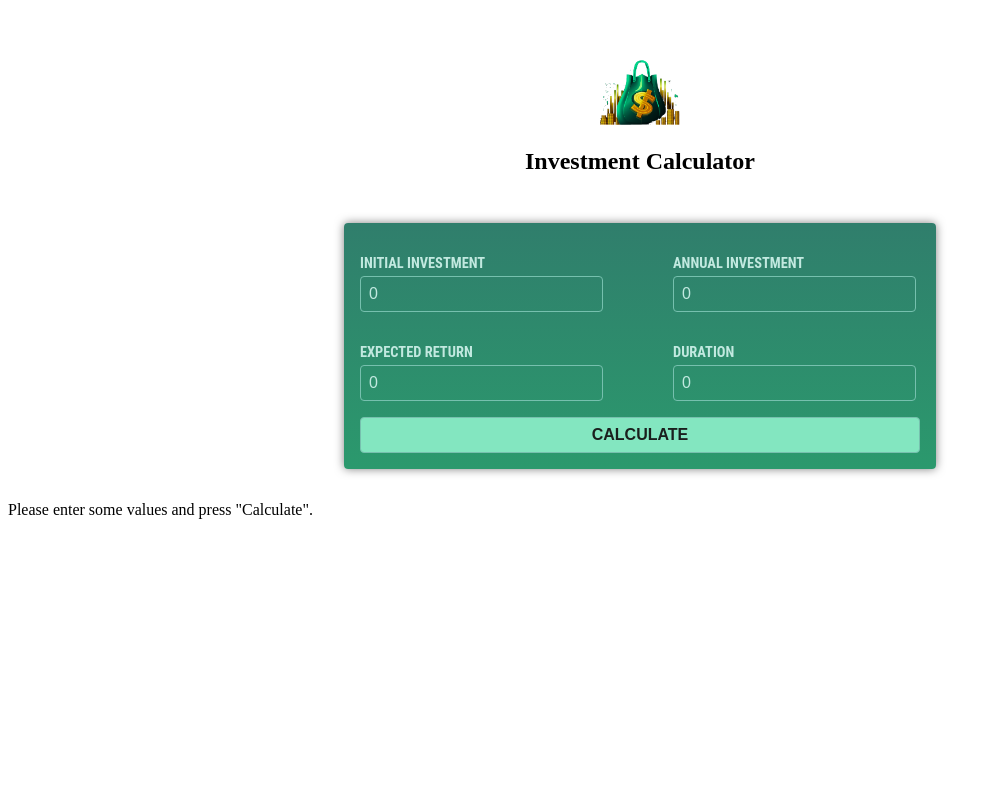
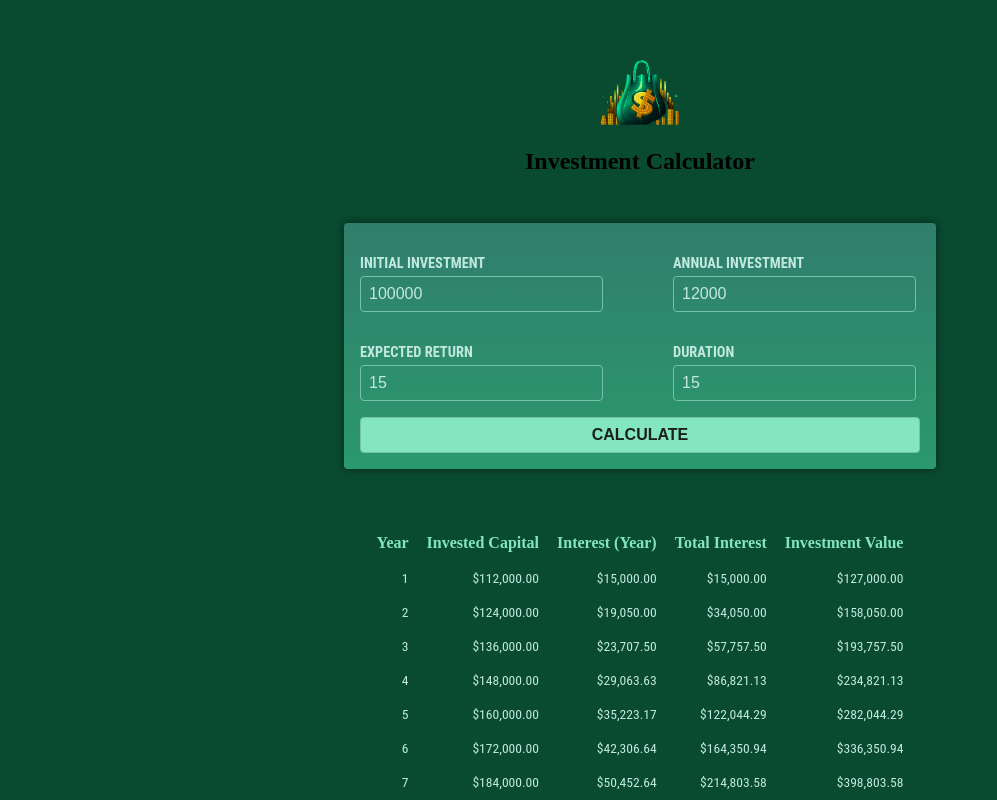
Before and after one commit to sumitmittal-github/angular-investment-calculator-app, an Angular app: page / in a window 1280 px wide. Shown: the top 800 px of the page, without its empty margins (0-997 px from the left). Built offline with nearby package versions, Linux system fonts and the light colour scheme.

Commit message:
passing value from input component -> app component -> result component

```diff
--- a/src/app/app.component.html
+++ b/src/app/app.component.html
@@ -1,5 +1,5 @@
 <app-header/>
 
-<app-user-input/>
+<app-user-input (investmentResultsEvent)="onSubmitUserInput($event)"/>
 
-<app-investment-results/>
+<app-investment-results [investmentResults]="investmentResults"/>
--- a/src/app/app.component.ts
+++ b/src/app/app.component.ts
@@ -1,7 +1,8 @@
-import { Component } from '@angular/core';
+import { Component, Input } from '@angular/core';
 import { HeaderComponent } from "./header/header.component";
 import { UserInputComponent } from "./user-input/user-input.component";
 import { InvestmentResultsComponent } from "./investment-results/investment-results.component";
+import { InvestmentResults } from './investment-results/investment-results.model';
 
 @Component({
   selector: 'app-root',
@@ -10,6 +11,12 @@ import { InvestmentResultsComponent } from "./investment-results/investment-resu
   imports: [HeaderComponent, UserInputComponent, InvestmentResultsComponent]
 })
 export class AppComponent {
-  title = 'angular-investment-calculator-app';
+
+  investmentResults: InvestmentResults[] = [];
+
+  onSubmitUserInput($event: InvestmentResults[]) {
+    this.investmentResults = $event;
+  }
+
 
 }
--- a/src/app/investment-results/investment-results.component.html
+++ b/src/app/investment-results/investment-results.component.html
@@ -6,20 +6,20 @@
         <thead>
             <tr>
                 <th>Year</th>
-                <th>Investment Value</th>
+                <th>Invested Capital</th>
                 <th>Interest (Year)</th>
                 <th>Total Interest</th>
-                <th>Invested Capital</th>
+                <th>Investment Value</th>
             </tr>
         </thead>
         <tbody>
             @for (result of investmentResults; track $index) {
                 <tr>
                     <td>{{ result.year }}</td>
-                    <td>{{ result.valueEndOfYear | currency }}</td>
+                    <td>{{ result.totalAmountInvested | currency }}</td>
                     <td>{{ result.interest | currency }}</td>
                     <td>{{ result.totalInterest | currency }}</td>
-                    <td>{{ result.totalAmountInvested | currency }}</td>
+                    <td>{{ result.valueEndOfYear | currency }}</td>
                 </tr>
             }
         </tbody>
--- a/src/app/investment-results/investment-results.component.scss
+++ b/src/app/investment-results/investment-results.component.scss
@@ -8,7 +8,7 @@ table {
 }
 
 table thead {
-  font-size: 0.7rem;
+  font-size: 1rem;
   color: #83e6c0;
 }
 
--- a/src/app/investment-results/investment-results.component.ts
+++ b/src/app/investment-results/investment-results.component.ts
@@ -1,4 +1,4 @@
-import { Component } from '@angular/core';
+import { Component, Input } from '@angular/core';
 import { InvestmentResults } from './investment-results.model';
 import { CurrencyPipe } from '@angular/common';
 
@@ -10,6 +10,9 @@ import { CurrencyPipe } from '@angular/common';
 })
 export class InvestmentResultsComponent {
 
+  @Input()
   investmentResults?: InvestmentResults[];
 
+
+
 }
--- a/src/app/user-input/user-input.component.ts
+++ b/src/app/user-input/user-input.component.ts
@@ -1,5 +1,6 @@
-import { Component } from '@angular/core';
+import { Component, EventEmitter, OnInit, Output } from '@angular/core';
 import { FormsModule } from '@angular/forms';
+import { InvestmentResults } from '../investment-results/investment-results.model';
 
 @Component({
   selector: 'app-user-input',
@@ -8,18 +9,44 @@ import { FormsModule } from '@angular/forms';
   imports: [FormsModule]
 
 })
-export class UserInputComponent {
+export class UserInputComponent implements OnInit {
 
-  enteredInitialInvestment: number = 0;
-  enteredAnnualInvestment: number = 0;
-  enteredExpectedReturn: number = 0;
-  enteredDuration: number = 0;
+  @Output()
+  investmentResultsEvent = new EventEmitter<InvestmentResults[]>();
+
+  enteredInitialInvestment: number = 100000;
+  enteredAnnualInvestment: number = 12000;
+  enteredExpectedReturn: number = 15;
+  enteredDuration: number = 15;
+
+  ngOnInit(): void {
+    this.onSubmit();
+  }
 
   onSubmit(){
-    console.log('initial-investment:', this.enteredInitialInvestment);
-    console.log('annual-investment:', this.enteredAnnualInvestment);
-    console.log('expected-return:', this.enteredExpectedReturn);
-    console.log('duration:', this.enteredDuration);
+    const investmentResults : InvestmentResults[] = this.calculateInvestmentResults(this.enteredInitialInvestment, this.enteredAnnualInvestment, this.enteredExpectedReturn, this.enteredDuration);
+    this.investmentResultsEvent.emit(investmentResults);
   }
 
+  calculateInvestmentResults(initialInvestment: number, annualInvestment: number, expectedReturn: number, duration: number) {
+    const investmentResults = [];
+    let investmentValue = initialInvestment;
+    for (let i = 0; i < duration; i++) {
+      const year = i + 1;
+      const interestEarnedInYear = investmentValue * (expectedReturn / 100);
+      investmentValue += interestEarnedInYear + annualInvestment;
+      const totalInterest = investmentValue - annualInvestment * year - initialInvestment;
+      investmentResults.push({
+        year: year,
+        valueEndOfYear: investmentValue,
+        interest: interestEarnedInYear,
+        totalInterest: totalInterest,
+        totalAmountInvested: initialInvestment + annualInvestment * year//,
+        //annualInvestment: annualInvestment,
+      });
+    }
+    return investmentResults;
+  }
+
+
 }
--- a/src/index.html
+++ b/src/index.html
@@ -7,7 +7,7 @@
   <meta name="viewport" content="width=device-width, initial-scale=1">
   <link rel="icon" type="image/x-icon" href="favicon.ico">
 </head>
-<body>
+<body style="background: #094b31;">
   <app-root></app-root>
 </body>
 </html>
```
